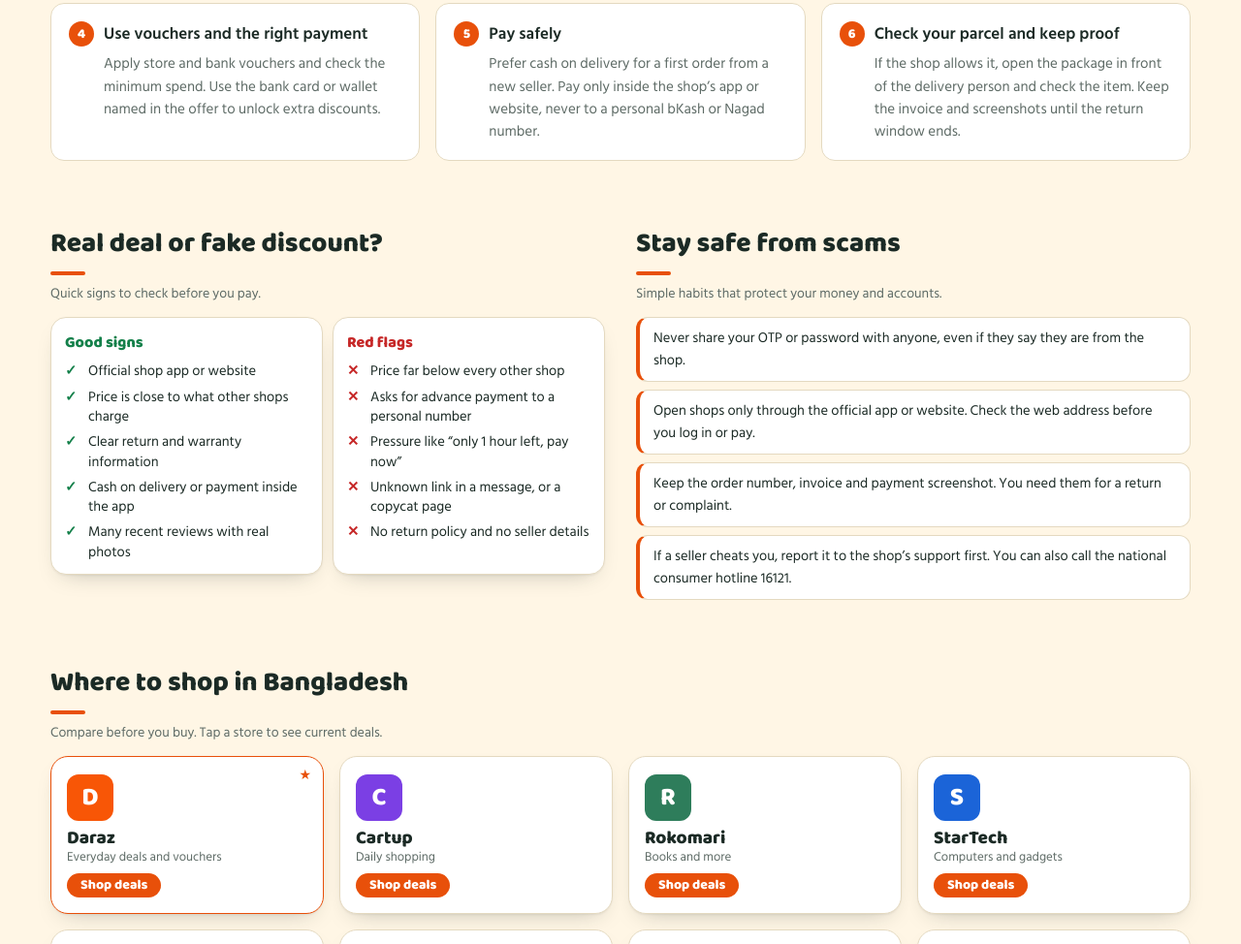
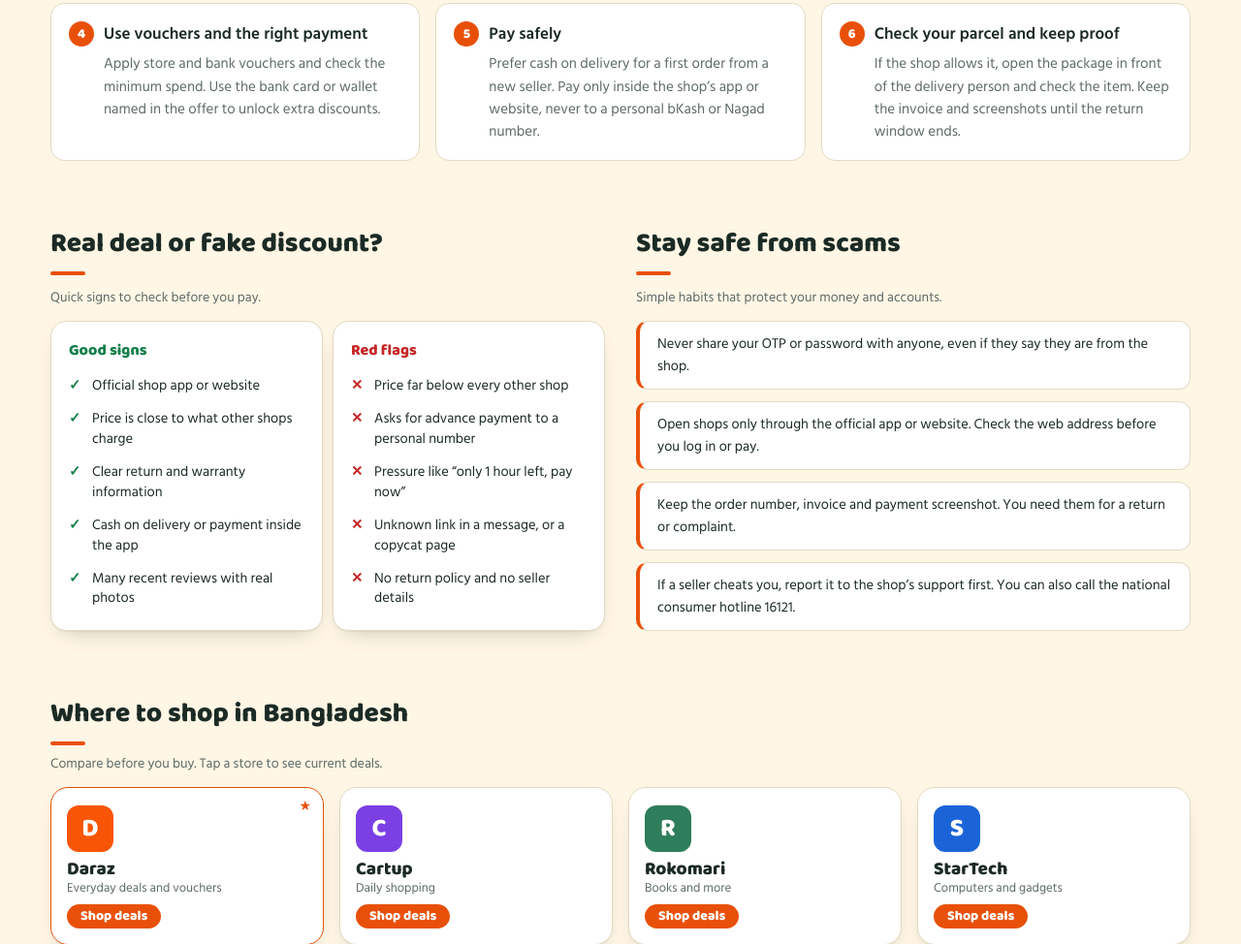
Before and after one commit to EngrSaddam/Shopping-Guide-BD, a plain HTML site: page index.html in a window 1280 px wide. Shown: the part 862-1836 px from the top of the page at 97% size. Drawn offline with Linux system fonts and the light colour scheme.

Commit message:
Update index.html

```diff
--- a/index.html
+++ b/index.html
@@ -324,6 +324,17 @@ h2::after{content:"";position:absolute;left:0;bottom:0;width:36px;height:4px;bor
   .agb{gap:14px}
   .again .pill,.again .share{height:54px;font-size:16px}
 }
+
+/* v9 equal columns */
+@media (min-width:900px){
+  .g2{align-items:stretch}
+  .g2>div{display:flex;flex-direction:column}
+  .flags{flex:1;grid-template-rows:1fr}
+  .flag{display:flex;flex-direction:column;padding:16px 18px}
+  .flag ul{flex:1;align-content:space-evenly;gap:8px}
+  .know{flex:1;grid-auto-rows:1fr;gap:12px}
+  .know li{display:flex;align-items:center;padding:12px 18px}
+}
 </style>
 </head>
 <body>
```
